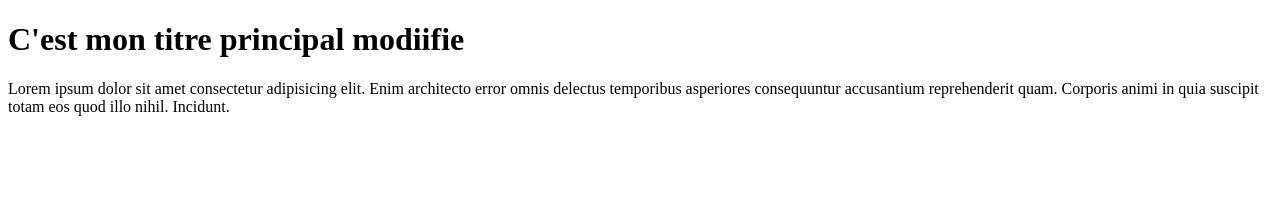
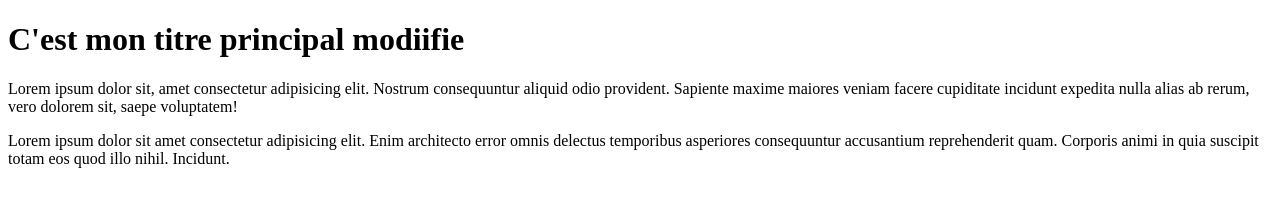
Before and after one commit to Elifinanc/Test_repo, a plain HTML site: page index.html in a window 1280 px wide. Drawn offline with Linux system fonts and the light colour scheme.

Commit message:
ajout d'un nouveau paragraphe

```diff
--- a/index.html
+++ b/index.html
@@ -6,6 +6,7 @@
   </head>
   <body>
     <h1>C'est mon titre principal modiifie</h1>
+    <p>Lorem ipsum dolor sit, amet consectetur adipisicing elit. Nostrum consequuntur aliquid odio provident. Sapiente maxime maiores veniam facere cupiditate incidunt expedita nulla alias ab rerum, vero dolorem sit, saepe voluptatem!</p>
     <p>Lorem ipsum dolor sit amet consectetur adipisicing elit. Enim architecto error omnis delectus temporibus asperiores consequuntur accusantium reprehenderit quam. Corporis animi in quia suscipit totam eos quod illo nihil. Incidunt.</p>
   </body>
 </html>
```
